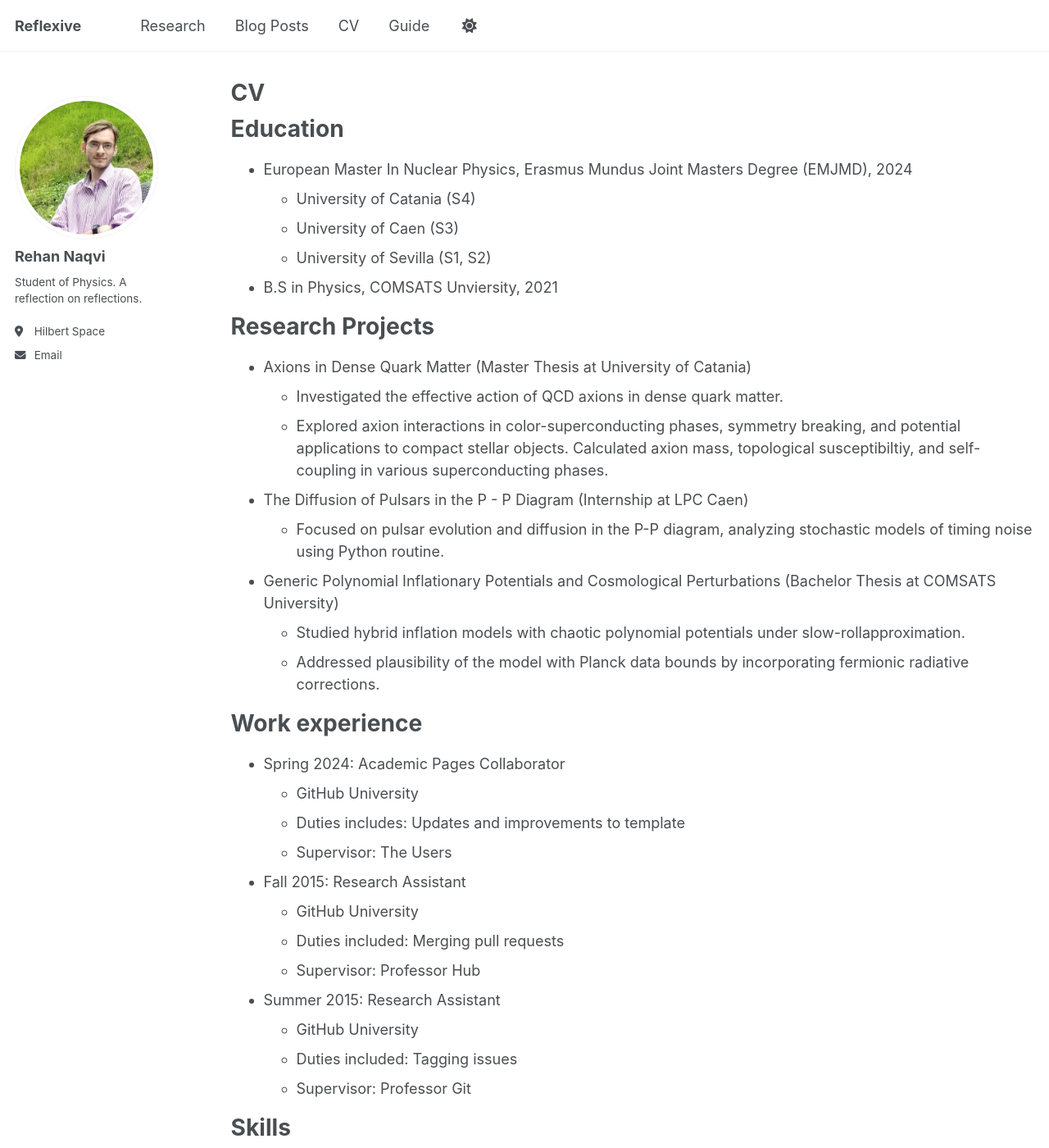
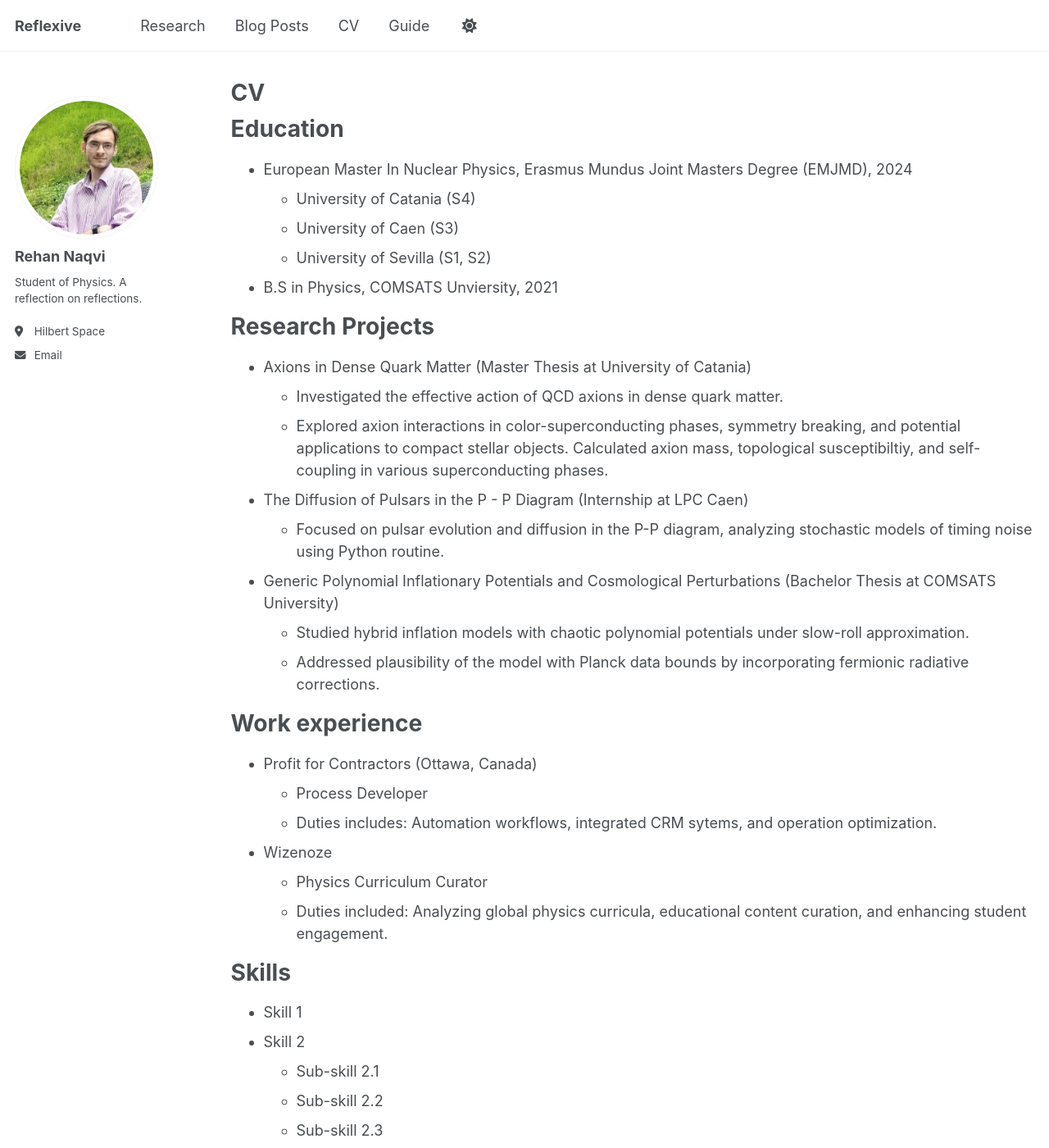
Before and after one commit to rayhannaqvi/rayhannaqvi.github.io, a Jekyll site: the page built from _pages/cv.md, in a window 1280 px wide and 1400 px high. Shown: the whole window at 82% size. Built offline with Jekyll 4.4.1, drawn with Linux system fonts in a browser that asks for light colours.

Commit message:
Update cv.md
added some work experience.

```diff
--- a/_pages/cv.md
+++ b/_pages/cv.md
@@ -26,25 +26,18 @@ Research Projects
 * The Diffusion of Pulsars in the P - P Diagram (Internship at LPC Caen)
   * Focused on pulsar evolution and diffusion in the P-P diagram, analyzing stochastic models of timing noise using Python routine.
 * Generic Polynomial Inflationary Potentials and Cosmological Perturbations (Bachelor Thesis at COMSATS University)
-  * Studied hybrid inflation models with chaotic polynomial potentials under slow-rollapproximation.
+  * Studied hybrid inflation models with chaotic polynomial potentials under slow-roll approximation.
   * Addressed plausibility of the model with Planck data bounds by incorporating fermionic radiative corrections.
 
 Work experience
 ======
-* Spring 2024: Academic Pages Collaborator
-  * GitHub University
-  * Duties includes: Updates and improvements to template
-  * Supervisor: The Users
+* Profit for Contractors (Ottawa, Canada)
+  * Process Developer
+  * Duties includes: Automation workflows, integrated CRM sytems, and operation optimization.
 
-* Fall 2015: Research Assistant
-  * GitHub University
-  * Duties included: Merging pull requests
-  * Supervisor: Professor Hub
-
-* Summer 2015: Research Assistant
-  * GitHub University
-  * Duties included: Tagging issues
-  * Supervisor: Professor Git
+* Wizenoze
+  * Physics Curriculum Curator
+  * Duties included: Analyzing global physics curricula, educational content curation, and enhancing student engagement.
 
 Skills
 ======
```
